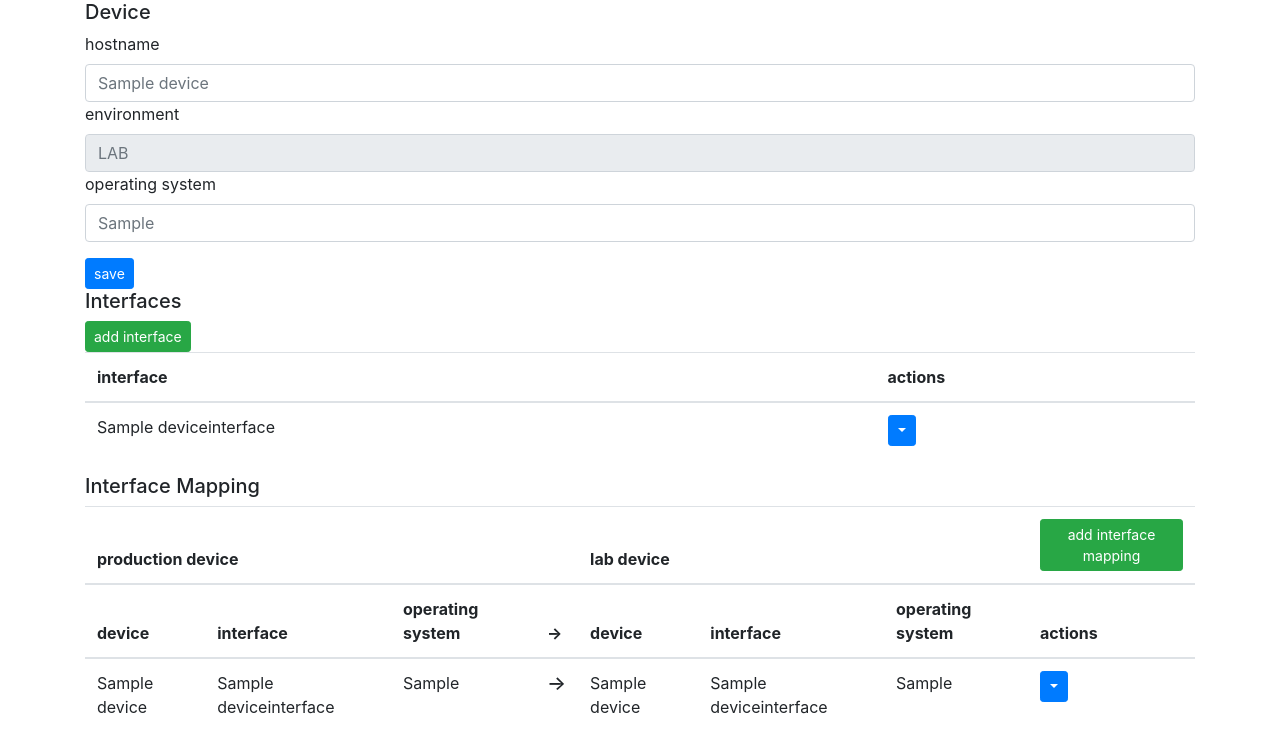
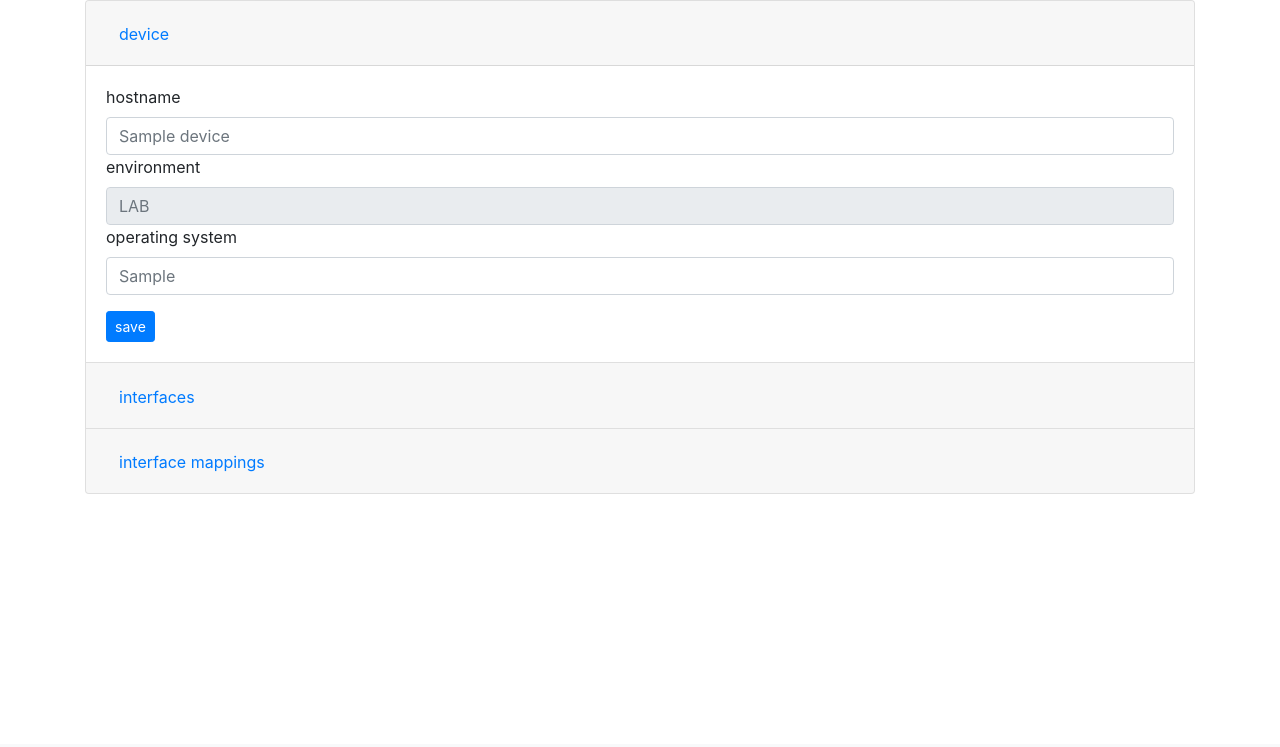
Before and after one commit to netdevops/prod2lab, a Django app: page /devices/1/ in a window 1280 px wide. Shown: the part 56-803 px from the top of the page. Run offline with Django 3.2, Linux system fonts and the light colour scheme; tables that the repository leaves empty hold one stand-in row (Sample ...); some libraries are stand-ins or nearby versions.

Commit message:
implement bootstrap accordian

```diff
--- a/templates/lab/device.html
+++ b/templates/lab/device.html
@@ -1,15 +1,57 @@
 {% extends 'base.html' %} {% block content %}
 <div class="container">
-    <h5>Device</h5>
-    {% include 'lab/modals/device.html' %}
-</div>
-<div class="container">
-    <h5>Interfaces</h5>
-    {% include 'lab/device/interfaces.html' %}
-</div>
-<div class="container">
-    <h5>Interface Mapping</h5>
-    {% include 'lab/device/interface-mappings.html' %}
+    <div class="accordion" id="deviceAccordian">
+
+        <div class="card">
+            <div class="card-header" id="deviceHeading">
+                <h2 class="mb-0">
+        	    <button class="btn btn-link" type="button" data-toggle="collapse" data-target="#collapseDevice" aria-expanded="true" aria-controls="collapseDevice">
+          	        device
+        	    </button>
+      		</h2>
+            </div>
+
+            <div id="collapseDevice" class="collapse show" aria-labelledby="deviceHeading" data-parent="#deviceAccordian">
+                <div class="card-body">
+                {% include 'lab/modals/device.html' %}
+                </div>
+            </div>
+        </div>
+
+        <div class="card">
+            <div class="card-header" id="interfacesHeading">
+                <h2 class="mb-0">
+        	    <button class="btn btn-link collapsed" type="button" data-toggle="collapse" data-target="#collapseInterfaces" aria-expanded="false" aria-controls="collapseInterfaces">
+          	        interfaces
+        	    </button>
+      		</h2>
+            </div>
+
+            <div id="collapseInterfaces" class="collapse" aria-labelledby="interfacesHeading" data-parent="#deviceAccordian">
+                <div class="card-body">
+		{% include 'lab/device/interfaces.html' %}
+                </div>
+            </div>
+        </div>
+
+        <div class="card">
+            <div class="card-header" id="deviceMappingsHeading">
+                <h2 class="mb-0">
+        	    <button class="btn btn-link collapsed" type="button" data-toggle="collapse" data-target="#collapseDeviceMappings" aria-expanded="false" aria-controls="collapseDeviceMappings">
+			interface mappings
+        	    </button>
+      		</h2>
+            </div>
+
+            <div id="collapseDeviceMappings" class="collapse" aria-labelledby="deviceMappingsHeading" data-parent="#deviceAccordian">
+                <div class="card-body">
+		{% include 'lab/device/interface-mappings.html' %}
+                </div>
+            </div>
+        </div>
+
+    </div>
 </div>
 
+
 {% endblock %}
```
